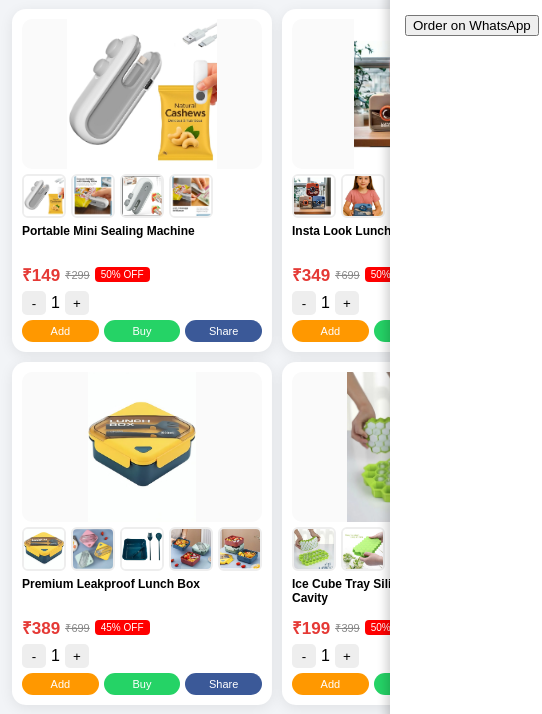
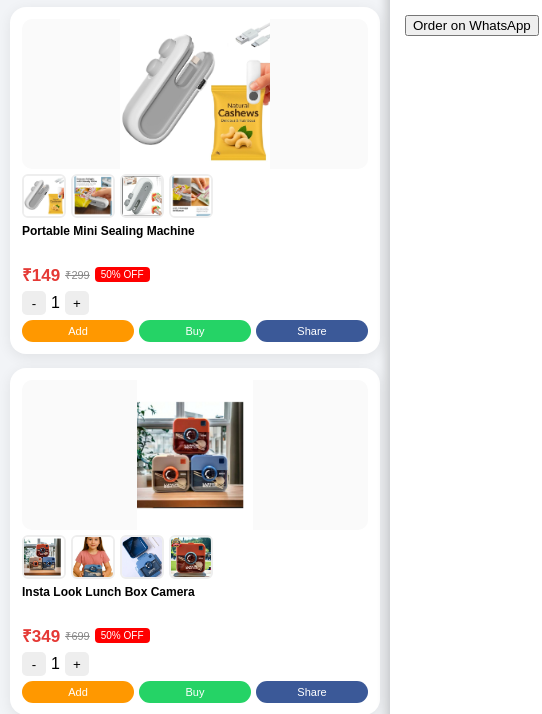
Before and after one commit to barakahemart/barakahemart.github.io, a plain HTML site: page index.html in a window 390 px wide. Shown: the part 59-773 px from the top of the page, 542 px wide, since content can reach past the window. Drawn offline with Linux system fonts and the light colour scheme.

Commit message:
Update index.html

```diff
--- a/index.html
+++ b/index.html
@@ -242,9 +242,31 @@ grid-template-columns:repeat(3,1fr);
 @media(max-width:600px){
 
 .container{
-grid-template-columns:repeat(2,1fr);
-gap:10px;
+grid-template-columns:1fr;   /* 👉 Mobile me 1 product per row */
+gap:14px;
+padding:10px;
 }
+
+.product{
+border-radius:16px;
+padding:12px;
+}
+
+.main-img{
+height:220px;
+}
+
+.details h3{
+font-size:15px;
+}
+
+.btn{
+font-size:13px;
+padding:8px;
+}
+
+}
+
 
 .main-img{
 height:150px;
```
